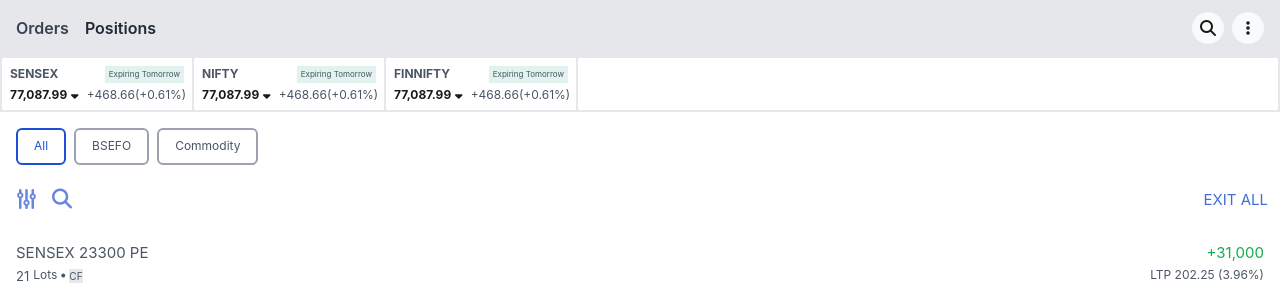
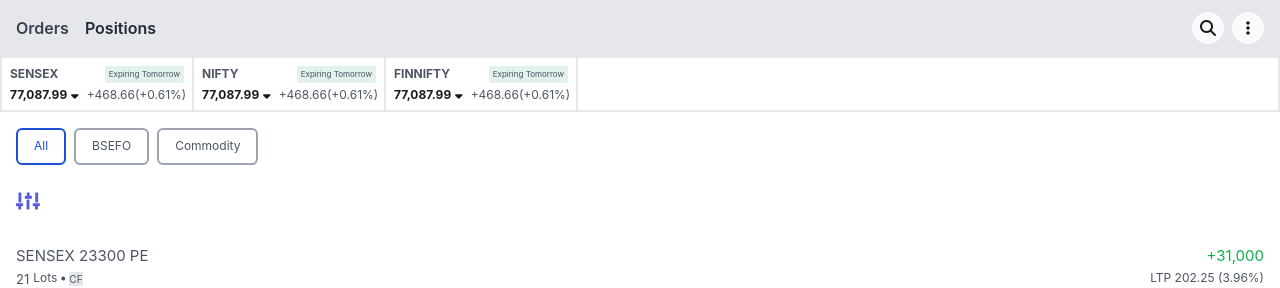
Before and after one commit to harsh8558/ANGEL_one_react, a React (Vite) app: page / in a window 1280 px wide. Shown: the top 288 px of the page. Built offline with nearby package versions, Linux system fonts and the light colour scheme.

Commit message:
date settingsdddssd

```diff
--- a/src/Component/Filter.jsx
+++ b/src/Component/Filter.jsx
@@ -2,11 +2,11 @@
   return(<>
     <div className="flex justify-between items-center mt-4 pl-4  dark:text-gray-200">
       <div className="flex gap-3 ">
-        {/* <img src="https://res.cloudinary.com/dxmu1ohyk/image/upload/v1737362794/drpmcmwo31yoeqaz6hf1.jpg " className=""/> */}
-        <i className="fa-solid fa-sliders rotate-90 text-[#6687db] dark:text-gray-300/60 text-[20px]"></i>
-        <i className="fas fa-search text-[#6687db] text-[20px] dark:text-gray-300/60"></i>
+        <img src="./filter2.svg" className="w-6 h-6"/>
+        {/* <i className="fa-solid fa-sliders rotate-90 text-[#6687db] dark:text-gray-300/60 text-[20px]"></i> */}
+        {/* <i className="fas fa-search text-[#6687db] text-[20px] dark:text-gray-300/60"></i> */}
       </div>
-      <div className=" pr-3 text-[#426cd7] text-[15px] dark:text-gray-300">EXIT ALL</div>
+      {/* <div className=" pr-3 text-[#426cd7] text-[15px] dark:text-gray-300">EXIT ALL</div> */}
     </div>
   </>)
 }
```
Also changed, not shown: public/filter.png (added), public/filter2.svg (added).
